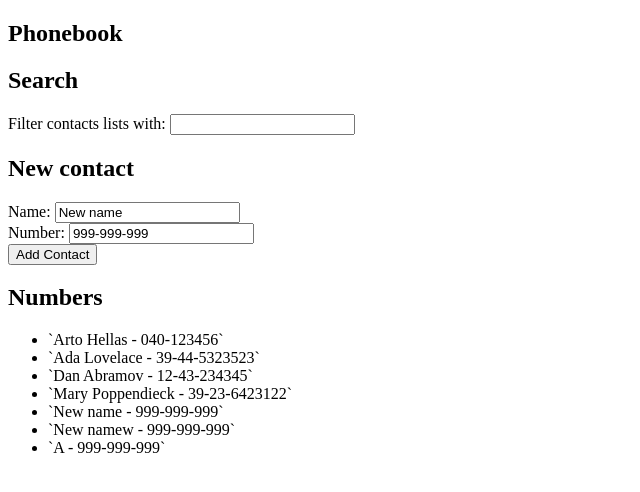
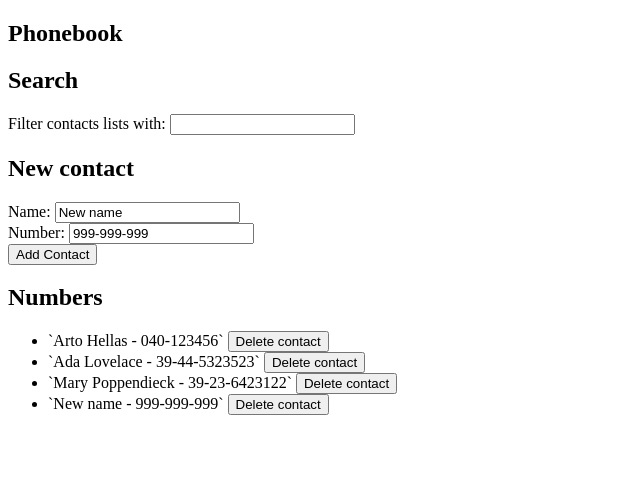
Before and after one commit to annabeatrizzz/full-stack-open-solutions, a React (Vite) app in the folder 2_Communicating-with-Server/phonebook/: page / in a window 1280 px wide. Shown: the top 492 px of the page, without its empty margins (0-640 px from the left). Built offline with nearby package versions, Linux system fonts and the light colour scheme; data requests are answered from the project's data file.

Commit message:
Exercise 2.14

```diff
--- a/2_Communicating-with-Server/phonebook/db.json
+++ b/2_Communicating-with-Server/phonebook/db.json
@@ -11,11 +11,6 @@
       "id": "2"
     },
     {
-      "name": "Dan Abramov",
-      "number": "12-43-234345",
-      "id": "3"
-    },
-    {
       "name": "Mary Poppendieck",
       "number": "39-23-6423122",
       "id": "4"
@@ -24,16 +19,6 @@
       "id": "a449",
       "name": "New name",
       "number": "999-999-999"
-    },
-    {
-      "id": "fde8",
-      "name": "New namew",
-      "number": "999-999-999"
-    },
-    {
-      "id": "423f",
-      "name": "A",
-      "number": "999-999-999"
     }
   ]
 }
--- a/2_Communicating-with-Server/phonebook/src/App.jsx
+++ b/2_Communicating-with-Server/phonebook/src/App.jsx
@@ -2,7 +2,7 @@ import { useState, useEffect } from 'react'
 import Filter from './components/Filter.jsx'
 import Contacts from './components/Contacts.jsx'
 import PersonForm from './components/PersonForm.jsx'
-import { getAll, create } from './services/persons.js'
+import { getAll, create, deletePerson } from './services/persons.js'
 
 const App = () => {
   const defaultName = 'New name'
@@ -68,6 +68,22 @@ const App = () => {
   }
   useEffect(getPersons, [])
 
+  const deletePersonById = (id) => {
+    var personToDelete = persons.filter(p => id === p.id)
+    personToDelete = personToDelete[0]
+    const result = window.confirm(`Do you wish to delete the person ${personToDelete.name}`)
+
+    if (!result) {
+      return
+    }
+
+    deletePerson(id)
+      .then(response => {
+        console.log('Delete person clicked')
+        setPersons(persons.filter(p => (p.id !== id)))
+      })
+  }
+
   return (
     <div>
       <h2>Phonebook</h2>
@@ -76,7 +92,7 @@ const App = () => {
 
       <PersonForm handleForm={handleForm} newName={newName} handleNewName={handleNewName} newNumber={newNumber} handleNewNumber={handleNewNumber}></PersonForm>
 
-      <Contacts persons={persons}></Contacts>
+      <Contacts persons={persons} deleteMethod={deletePersonById}></Contacts>
 
     </div>
   )
--- /dev/null
+++ b/2_Communicating-with-Server/phonebook/src/components/Button.jsx
@@ -0,0 +1,8 @@
+const Button = (props) => {
+    return (
+        <button onClick={props.onClick}>{props.text}</button>
+    )
+
+}
+
+export default Button
--- a/2_Communicating-with-Server/phonebook/src/components/Contacts.jsx
+++ b/2_Communicating-with-Server/phonebook/src/components/Contacts.jsx
@@ -1,9 +1,11 @@
+import Button from './Button.jsx'
+
 const Contacts = (props) => {
     return (
         <div>
             <h2>Numbers</h2>
             <ul>
-                {props.persons.map((person, i) => <li key={i}>`{person.name} - {person.number}`</li>)}
+                {props.persons.map((person) => <li key={person.id}>`{person.name} - {person.number}` <Button text="Delete contact" onClick={() => props.deleteMethod(person.id)}></Button></li>)}
             </ul>
         </div>
     )
--- a/2_Communicating-with-Server/phonebook/src/services/persons.js
+++ b/2_Communicating-with-Server/phonebook/src/services/persons.js
@@ -12,4 +12,9 @@ const create = (newPerson) => {
             .post(url, newPerson)
 }
 
-export { getAll, create }
+const deletePerson = (id) => {
+    return axios
+        .delete(`${url}/${id}`)
+}
+
+export { getAll, create, deletePerson }
```
